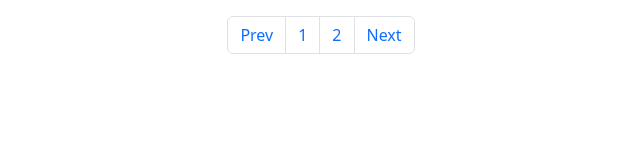
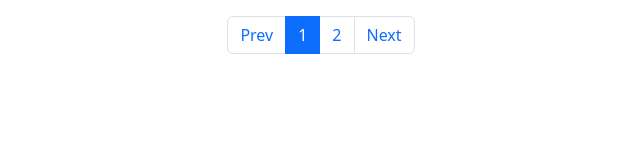
Before and after one commit to yassinbenmansour/Bootstrap, a plain HTML site: page pagination/index.html in a window 1280 px wide. Shown: the whole page, without its empty margins (319-959 px from the left). Drawn offline with Linux system fonts and the light colour scheme.

Commit message:
pagination

```diff
--- a/pagination/index.html
+++ b/pagination/index.html
@@ -15,7 +15,7 @@
                 <a href="#" class="page-link">Prev</a>
             </li>
             <li class="page-item">
-                <a href="#" class="page-link">1</a>
+                <a href="#" class="page-link active">1</a>
             </li>
             <li class="page-item">
                 <a href="#" class="page-link">2</a>
```
